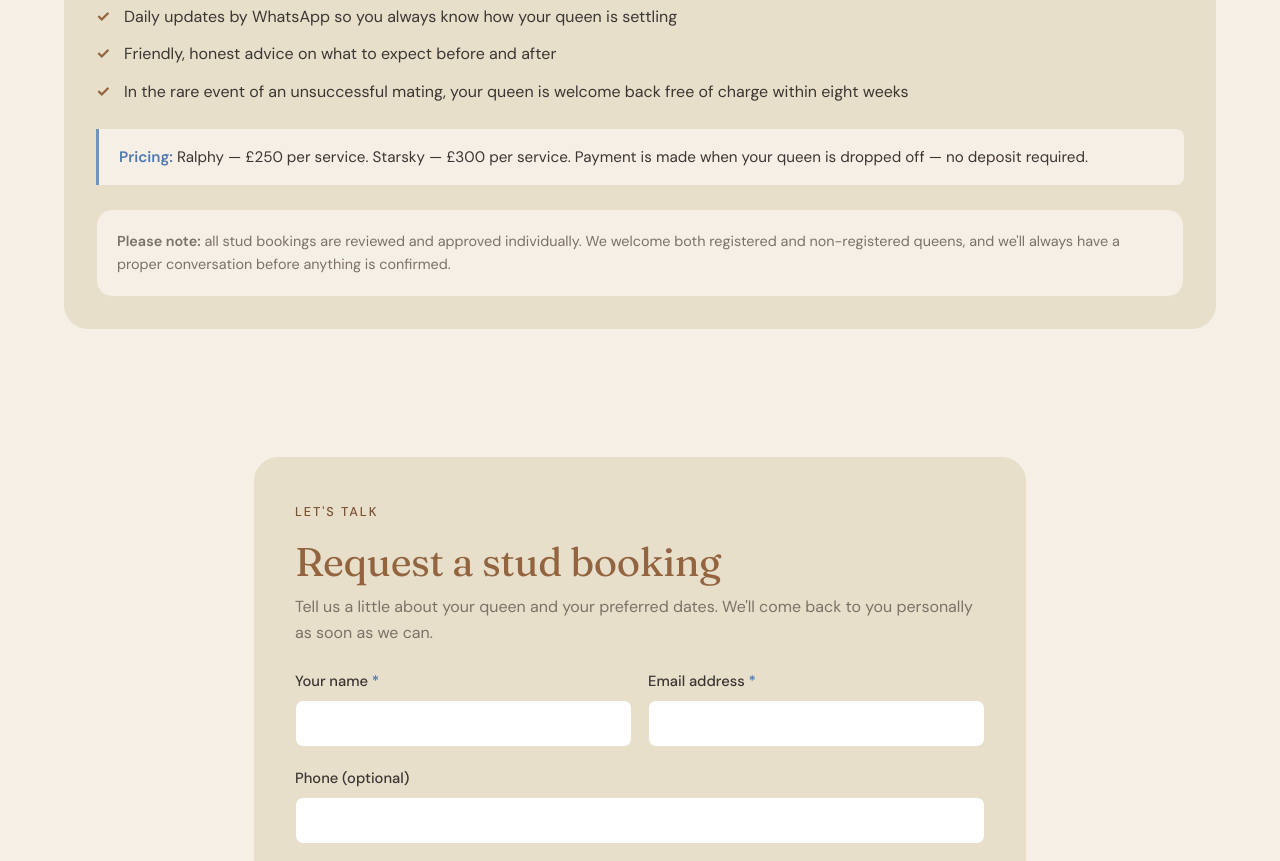
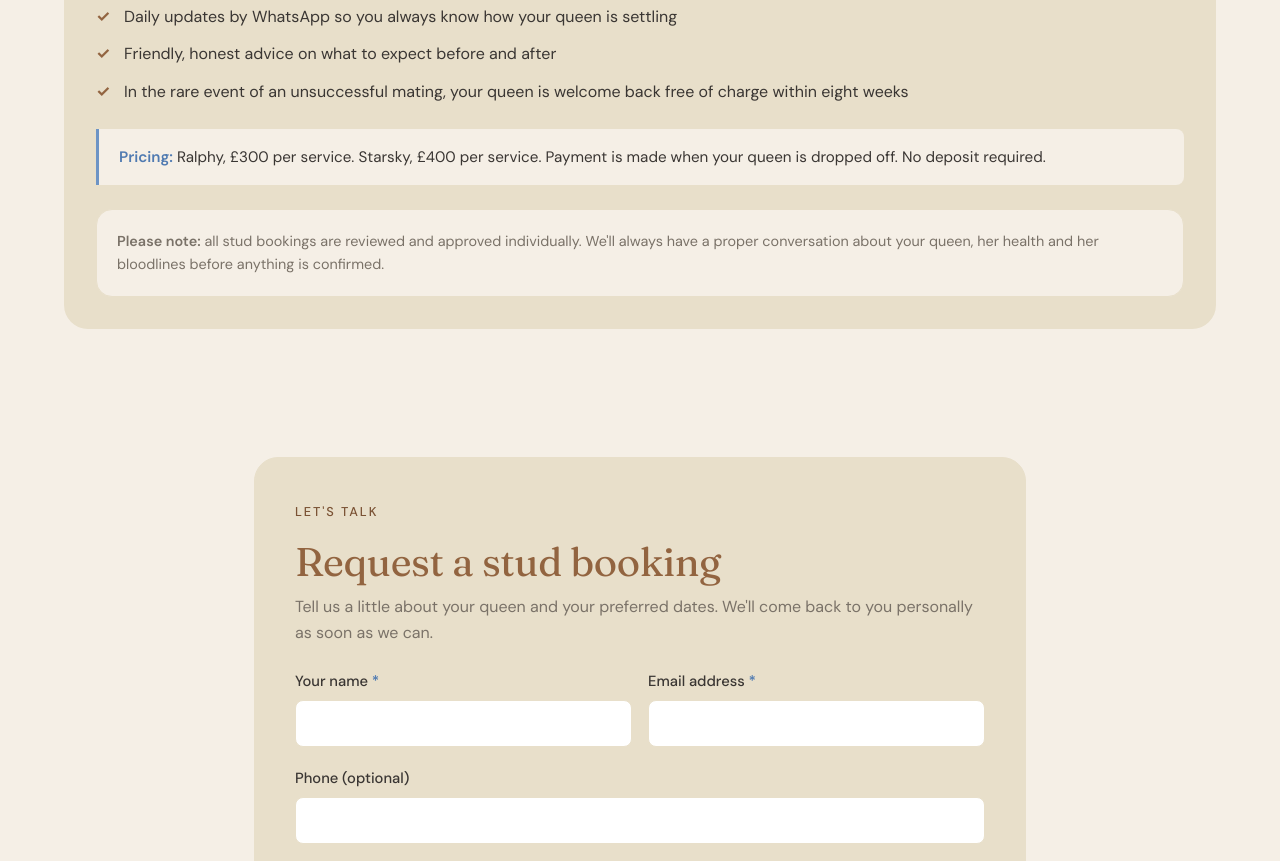
Before and after one commit to littlepawsbymiles/little-paws-by-miles, a website: page stud-services.html in a window 1280 px wide. Shown: the part 2900-3761 px from the top of the page. Drawn offline with Linux system fonts and the light colour scheme.

Commit message:
GCCF follow-up: stud pricing, drop unregistered-queen reference, clarify kitten care
Round two of GCCF compliance edits, following the second email from
their office.

stud-services.html
  - Pricing: Ralphy £250 -> £300, Starsky £300 -> £400. Em-dashes
    in the pricing block swapped for commas and full stops in line
    with the brand voice rule.
  - Booking notice: removed "We welcome both registered and
    non-registered queens" — directly contradicted the GCCF rule and
    the page hero's "registered queens only" statement. Replaced
    with a personal-approach sentence about reviewing each booking
    individually and discussing the queen's health and bloodlines.
    The registered-queens-only point is unambiguously made in the
    hero paragraph so no information is lost.

available-kittens.html
  - Hero paragraph rewritten to be explicit about two things GCCF
    raised:
      (a) the standard of care (vaccination, microchipping, worming,
          vet check at 13 weeks) applies to EVERY kitten regardless
          of pedigree status — addresses GCCF Rule 10bii;
      (b) non-pedigree kittens are disclosed as such at the time of
          sale, with no implied registration. Pedigree kittens come
          with the paperwork to register with GCCF or TICA.
  - Meta description, og:description and twitter:description rescoped
    so "GCCF and TICA registered" applies to OUR QUEENS, not to
    "kittens" as a blanket descriptor. Pedigree promise stays attached
    only to specific pedigree litters.

Brand voice rules applied throughout: no em-dashes, British English,
direct and warm rather than marketing copy.

Co-Authored-By: Claude Opus 4.7 <noreply@anthropic.com>

```diff
--- a/stud-services.html
+++ b/stud-services.html
@@ -88,16 +88,16 @@
             <li>In the rare event of an unsuccessful mating, your queen is welcome back free of charge within eight weeks</li>
           </ul>
 
-          <!-- PRICING — Ralphy £250, Starsky £300. Payment on drop-off, no deposit. -->
+          <!-- PRICING - Ralphy £300, Starsky £400. Payment on drop-off, no deposit. -->
           <div class="pricing-note">
-            <strong>Pricing:</strong> Ralphy &mdash; £250 per service. Starsky &mdash; £300 per service.
-            Payment is made when your queen is dropped off &mdash; no deposit required.
+            <strong>Pricing:</strong> Ralphy, £300 per service. Starsky, £400 per service.
+            Payment is made when your queen is dropped off. No deposit required.
           </div>
 
           <div class="booking-notice">
             <strong>Please note:</strong> all stud bookings are reviewed and approved individually.
-            We welcome both registered and non-registered queens, and we'll always have a proper
-            conversation before anything is confirmed.
+            We'll always have a proper conversation about your queen, her health and her bloodlines
+            before anything is confirmed.
           </div>
         </div>
       </div>
```
Also changed, not shown: available-kittens.html (+5 -4 lines).
